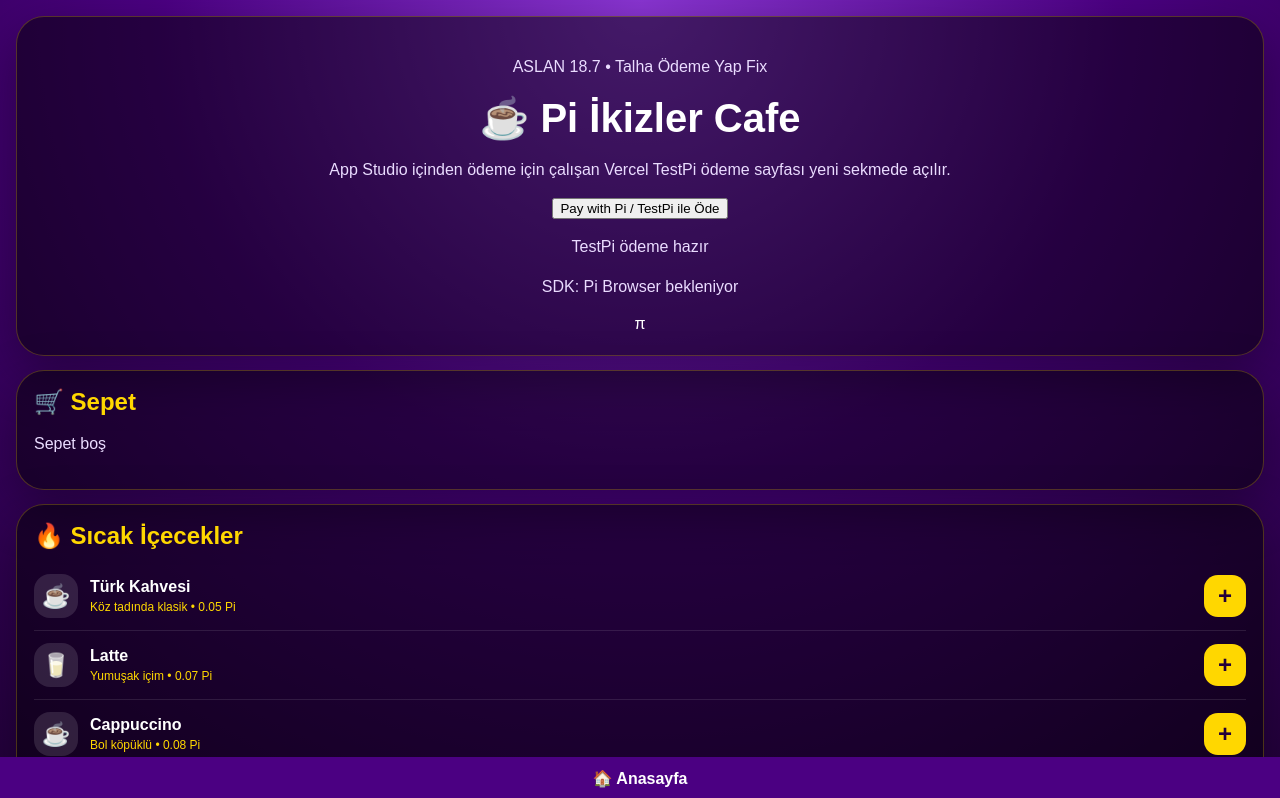
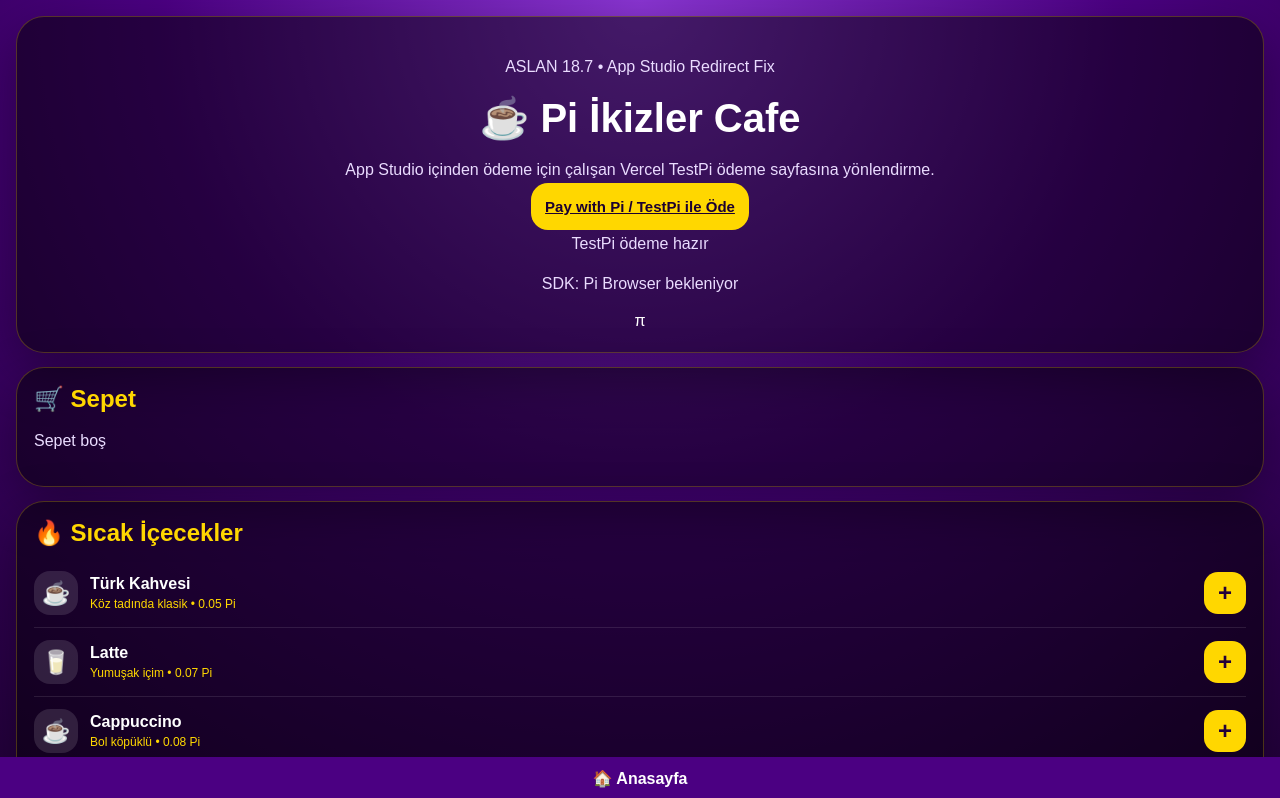
Before and after one commit to telha2kuruoglu-coder/piikizlercafe, a React (Vite) app: page / in a window 1280 px wide. Shown: the top 798 px of the page. Built offline with nearby package versions, Linux system fonts and the light colour scheme.

Commit message:
Update main.jsx

```diff
--- a/src/main.jsx
+++ b/src/main.jsx
@@ -72,25 +72,21 @@
     setPaymentStatus('Sepet temizlendi')
   }
 
-  const goToWorkingPaymentApp = () => {
-    window.open(VERCEL_PAYMENT_URL, '_blank')
-  }
-
   return (
     <main className="app">
       <section className="hero">
         <div>
-          <p className="badge">ASLAN 18.7 • Talha Ödeme Yap Fix</p>
+          <p className="badge">ASLAN 18.7 • App Studio Redirect Fix</p>
 
           <h1>☕ Pi İkizler Cafe</h1>
 
           <p>
-            App Studio içinden ödeme için çalışan Vercel TestPi ödeme sayfası yeni sekmede açılır.
+            App Studio içinden ödeme için çalışan Vercel TestPi ödeme sayfasına yönlendirme.
           </p>
 
-          <button type="button" onClick={goToWorkingPaymentApp}>
+          <a href={VERCEL_PAYMENT_URL} target="_top" className="payBtn">
             Pay with Pi / TestPi ile Öde
-          </button>
+          </a>
 
           <p className="status">{paymentStatus}</p>
 
@@ -121,9 +117,9 @@
               <strong>{total.toFixed(2)} Pi</strong>
             </div>
 
-            <button type="button" className="payBtn" onClick={goToWorkingPaymentApp}>
+            <a href={VERCEL_PAYMENT_URL} target="_top" className="payBtn">
               Pay with Pi / TestPi ile Öde
-            </button>
+            </a>
 
             <button type="button" className="clearBtn" onClick={clearCart}>
               Sepeti Temizle
```
